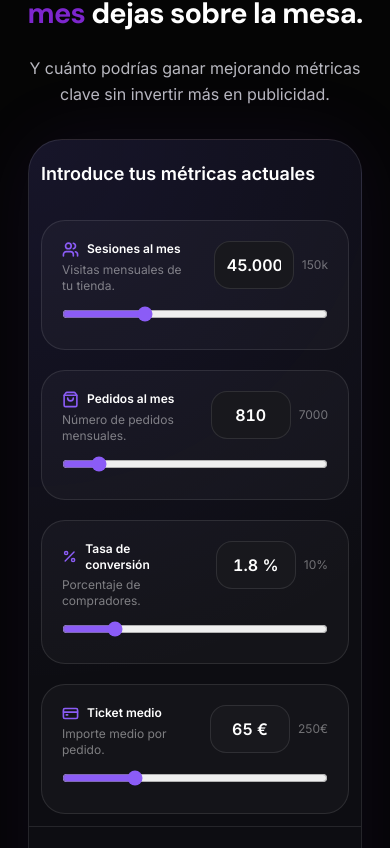
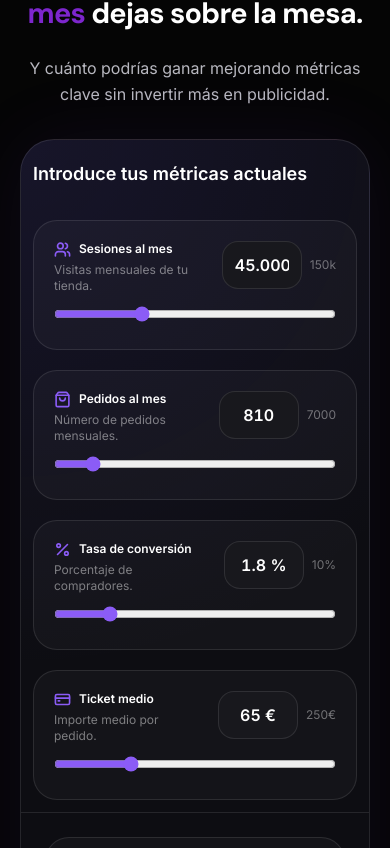
Before and after one commit to MaikelScalate/scalatelab, a Next.js app: page / in a window 390 px wide. Shown: the part 4856-5704 px from the top of the page. Built offline with nearby package versions, Linux system fonts and the light colour scheme.

Commit message:
Mejorar diseño

```diff
--- a/app/components/sections/CalculatorSection.tsx
+++ b/app/components/sections/CalculatorSection.tsx
@@ -36,7 +36,7 @@ export default function CalculatorSection() {
 
         </div>
 
-        <div className="mt-8 px-2 sm:px-4 lg:px-0">
+        <div className="mt-8 px-0 sm:px-4 lg:px-0">
   <Calculator />
 </div>
 
```
